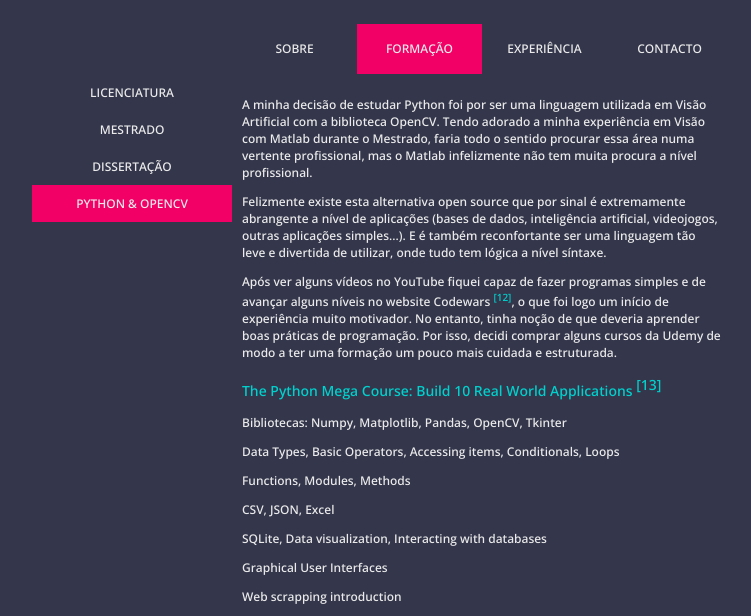
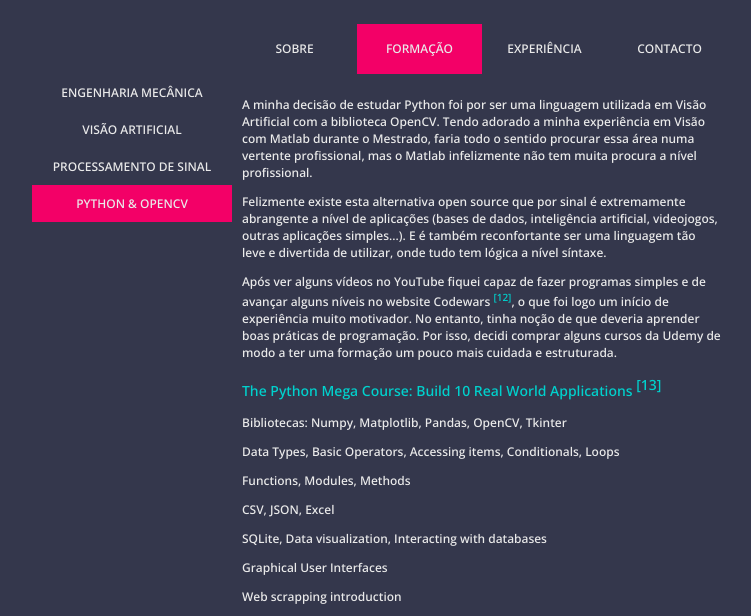
Before and after one commit to luismglvieira/agil, a plain HTML site: page formacao.html in a window 1280 px wide. Shown: the part 116-732 px from the top of the page, without its empty margins (158-909 px from the left). Drawn offline with nearby package versions, Linux system fonts and the light colour scheme.

Commit message:
Update formacao.html

```diff
--- a/formacao.html
+++ b/formacao.html
@@ -47,9 +47,9 @@
 
         <div class="art-1">
             <ul>
-                <a href="#"><li id="nav-passatempos" class="nav-side" onclick=sobre_passatempos()><span class="sidebar">LICENCIATURA</span></li></a>
-                <a href="#"><li id="nav-percurso" class="nav-side" onclick=sobre_percurso()><span class="sidebar">MESTRADO</span></li></a>
-                <a href="#"><li id="nav-motivacao" class="nav-side" onclick=sobre_motivacao()><span class="sidebar">DISSERTAÇÃO</span></li></a>
+                <a href="#"><li id="nav-passatempos" class="nav-side" onclick=sobre_passatempos()><span class="sidebar">ENGENHARIA MECÂNICA</span></li></a>
+                <a href="#"><li id="nav-percurso" class="nav-side" onclick=sobre_percurso()><span class="sidebar">VISÃO ARTIFICIAL</span></li></a>
+                <a href="#"><li id="nav-motivacao" class="nav-side" onclick=sobre_motivacao()><span class="sidebar">PROCESSAMENTO DE SINAL</span></li></a>
                 <a href="#"><li id="nav-apresentacao" class="nav-active" onclick=sobre_apresentacao()><span class="sidebar">PYTHON & OPENCV</span></li></a>
             </ul>
         </div>
@@ -115,7 +115,7 @@
             <div id="motivacao">
                 <!-- Dissertação -->
 
-                <p class="article-topic">Síntese digital-analógica na geração de sinal
+                <p class="article-topic">Dissertação: Síntese digital-analógica na geração de sinal
                     <sup><a href="http://hdl.handle.net/10773/31343" target="_blank" class="article-topic">[8]</a></sup></p>
                 <p>A atividade de investigação na área da acústica e ruído exige a disponibilidade de diversa instrumentação, entre a qual uma unidade de síntese
                 analógica/digital capaz de gerar ondas complexas na gama audível do espectro. O desenvolvimento e a disponibilidade da tecnologia no mercado
```
